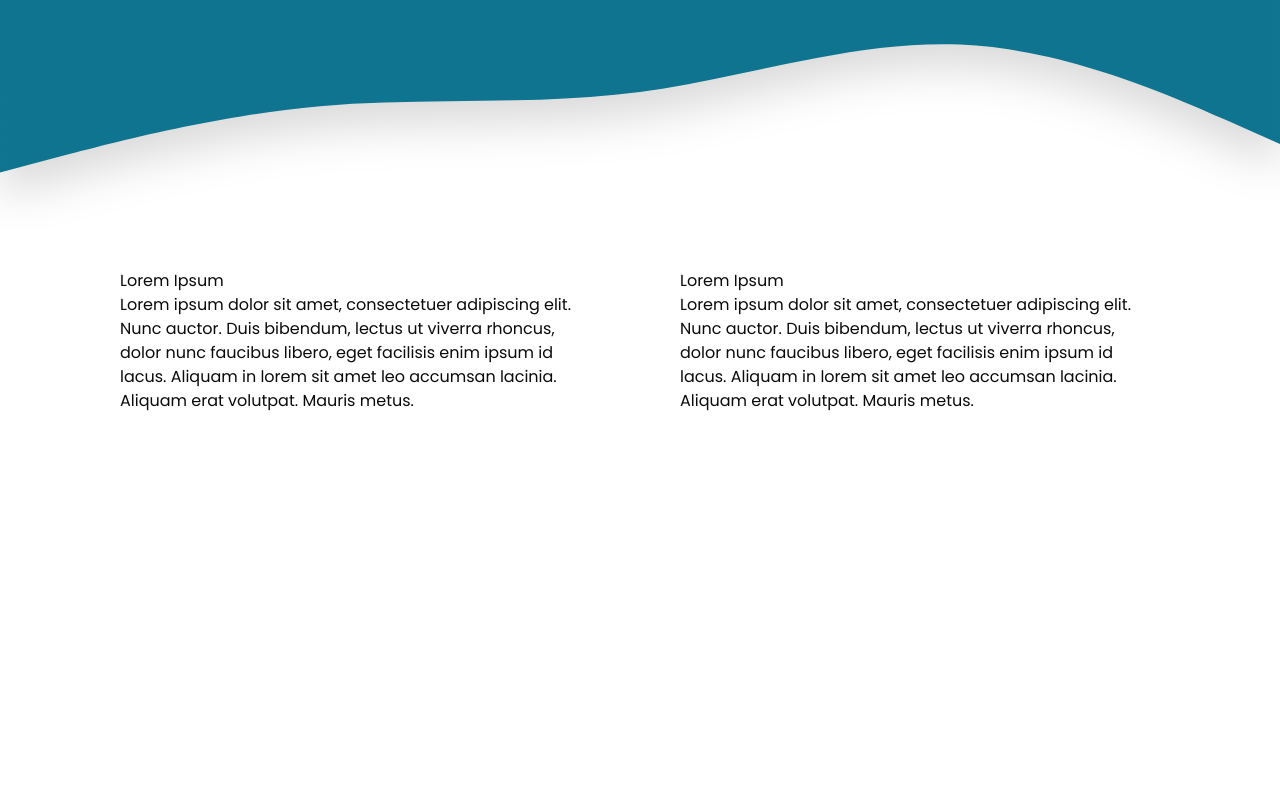
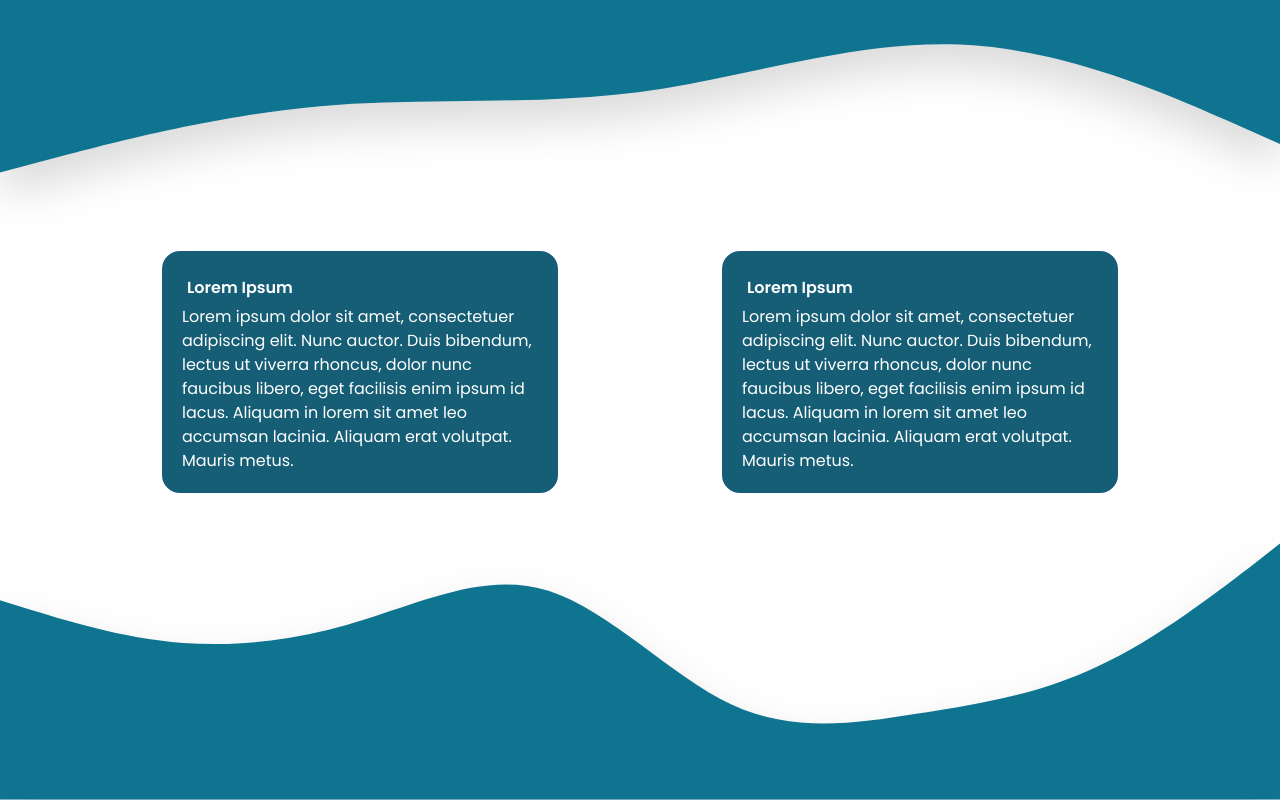
Before and after one commit to L3onardoCZ/pvd-project, a Next.js app: page / in a window 1280 px wide. Shown: the part 679-1479 px from the top of the page. Before the commit the page ends 1132 px from the top, so only its background shows below. Built offline with nearby package versions, Linux system fonts and the light colour scheme.

Commit message:
footer, card body

```diff
--- a/src/app/page.tsx
+++ b/src/app/page.tsx
@@ -2,6 +2,7 @@ import Image from "next/image";
 
 
 import Header from "../components/Header";
+import Footer from "../components/Footer";
 import CardSection from "../components/CardSection";
 
 
@@ -10,6 +11,7 @@ export default function Home() {
     <>
       <Header />
       <CardSection />
+      <Footer />
     </>
   );
 }
--- a/src/components/Card.tsx
+++ b/src/components/Card.tsx
@@ -1,13 +1,14 @@
 import React from 'react';
+import "./card.css";
 
 interface CardProps {
-  heading: String;
-  paragraph: String;
+  heading: string;
+  paragraph: string;
 }
 
 const Card: React.FC<CardProps> = ({ heading, paragraph }) => {
   return (
-    <div className="border-solid m-10">
+    <div className="div">
       <h2>{heading}</h2>
       <p>{paragraph}</p>
     </div>
--- a/src/components/CardSection.tsx
+++ b/src/components/CardSection.tsx
@@ -3,7 +3,7 @@ import Card from "./Card";
 export default function CardSection(){
     return(
         <>
-            <section className="flex flex-row px-20">
+            <section className="flex flex-row px-20 justify-around">
                 <Card heading="Lorem Ipsum" paragraph="Lorem ipsum dolor sit amet, consectetuer adipiscing elit. Nunc auctor. Duis bibendum, lectus ut viverra rhoncus, dolor nunc faucibus libero, eget facilisis enim ipsum id lacus. Aliquam in lorem sit amet leo accumsan lacinia. Aliquam erat volutpat. Mauris metus."/>
                 <Card heading="Lorem Ipsum" paragraph="Lorem ipsum dolor sit amet, consectetuer adipiscing elit. Nunc auctor. Duis bibendum, lectus ut viverra rhoncus, dolor nunc faucibus libero, eget facilisis enim ipsum id lacus. Aliquam in lorem sit amet leo accumsan lacinia. Aliquam erat volutpat. Mauris metus."/>
             </section>
--- /dev/null
+++ b/src/components/Footer.tsx
@@ -0,0 +1,7 @@
+export default function Footer(){
+    return(
+        <>
+            <footer><svg xmlns="http://www.w3.org/2000/svg" viewBox="0 0 1440 320"><path className="fill-cyan-700 dark:fill-cyan-800 drop-shadow-2xl" fill-opacity="1" d="M0,96L34.3,106.7C68.6,117,137,139,206,144C274.3,149,343,139,411,117.3C480,96,549,64,617,85.3C685.7,107,754,181,823,213.3C891.4,245,960,235,1029,224C1097.1,213,1166,203,1234,170.7C1302.9,139,1371,85,1406,58.7L1440,32L1440,320L1405.7,320C1371.4,320,1303,320,1234,320C1165.7,320,1097,320,1029,320C960,320,891,320,823,320C754.3,320,686,320,617,320C548.6,320,480,320,411,320C342.9,320,274,320,206,320C137.1,320,69,320,34,320L0,320Z"></path></svg></footer>
+        </>
+    )
+}
--- /dev/null
+++ b/src/components/card.css
@@ -0,0 +1,14 @@
+.div{
+    border: 2px solid;
+    padding: 20px;
+    margin: 20px;
+    background-color: #155e75;
+    border-radius: 20px;
+    width: 400px;
+    color: white;
+}
+
+.div h2{
+    font-weight: 600;
+    padding: 5px;
+}
```
